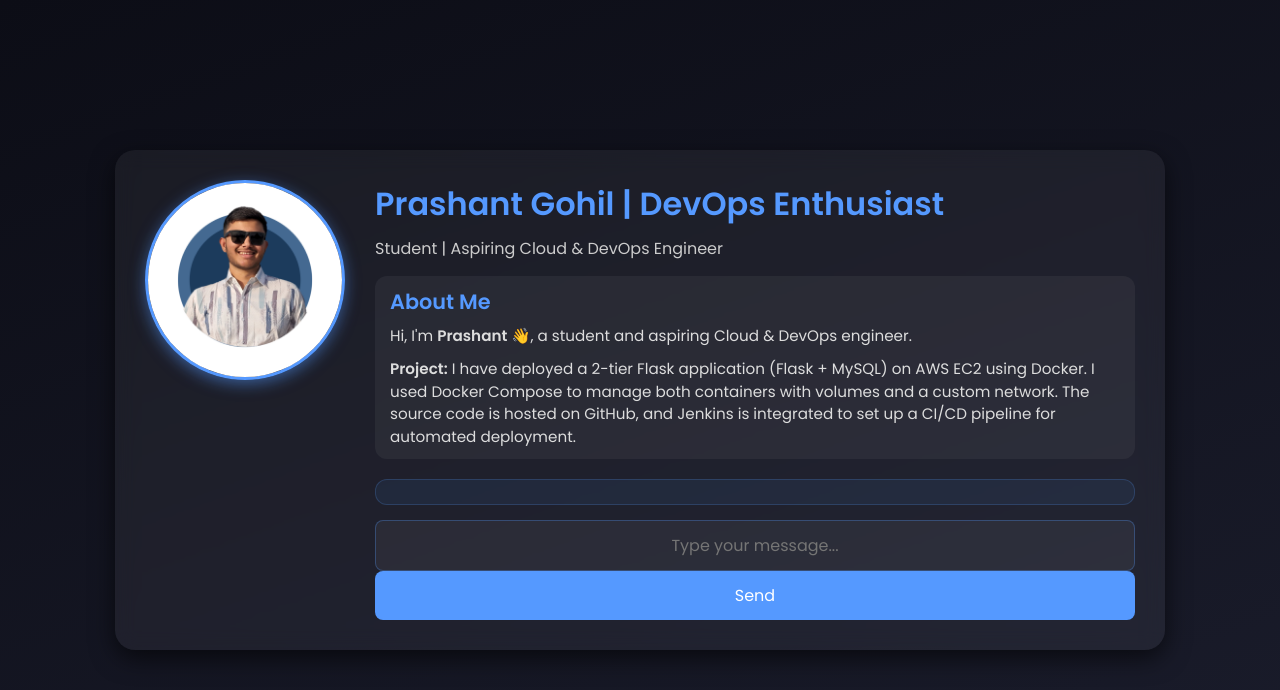
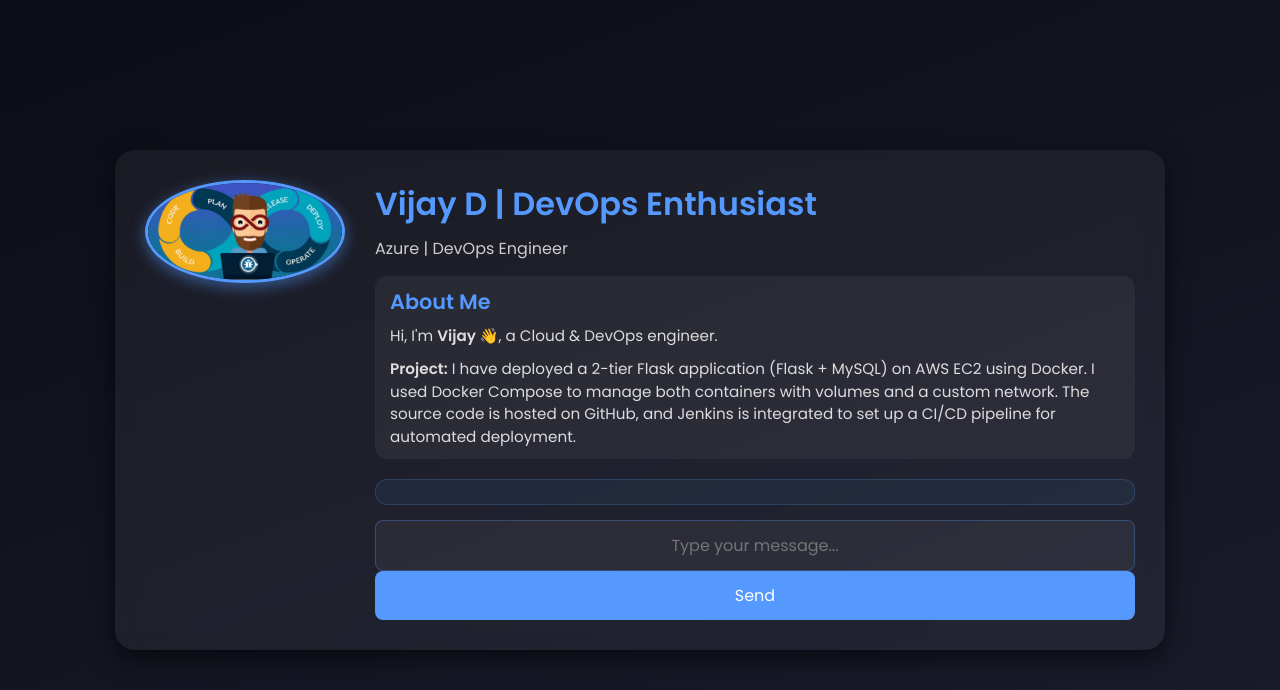
Before and after one commit to vijayaws202/DevOps-Project-Two-Tier-Flask-App-main-dev, a Flask app: page / in a window 1280 px wide. Shown: the top 690 px of the page. Run offline with Flask 3, Linux system fonts and the light colour scheme; data that the repository does not hold is empty; some libraries are stand-ins or nearby versions.

Commit message:
add source code updated

```diff
--- a/templates/index.html
+++ b/templates/index.html
@@ -4,7 +4,7 @@
 <head>
     <meta charset="UTF-8">
     <meta name="viewport" content="width=device-width, initial-scale=1.0">
-    <title>Prashant | Flask App 🚀</title>
+    <title>Vijay's | Flask App 🚀</title>
     <style>
         @import url('https://fonts.googleapis.com/css2?family=Poppins:wght@300;400;600&display=swap');
 
@@ -163,19 +163,19 @@
     <div class="container">
         <!-- Profile photo -->
         <div class="profile-photo">
-            <img src="1.png" alt="Prashant Photo">
+            <img src="devopspic.png" alt="Vijay Photo">
         </div>
 
         <!-- Content -->
         <div class="content">
             <div class="header">
-                <h1>Prashant Gohil | DevOps Enthusiast</h1>
-                <p>Student | Aspiring Cloud & DevOps Engineer</p>
+                <h1>Vijay D | DevOps Enthusiast</h1>
+                <p>Azure |  DevOps Engineer</p>
             </div>
 
             <div class="about">
                 <h2>About Me</h2>
-                <p>Hi, I'm <b>Prashant</b> 👋, a student and aspiring Cloud & DevOps engineer.</p>
+                <p>Hi, I'm <b>Vijay </b> 👋, a  Cloud & DevOps engineer.</p>
                 <p style="margin-top:10px;">
                     <b>Project:</b> I have deployed a 2-tier Flask application (Flask + MySQL) on AWS EC2 using Docker.
                     I used Docker Compose to manage both containers with volumes and a custom network.
```
Also changed, not shown: README.md, templates/devopspic.png (added), 2 other files.
